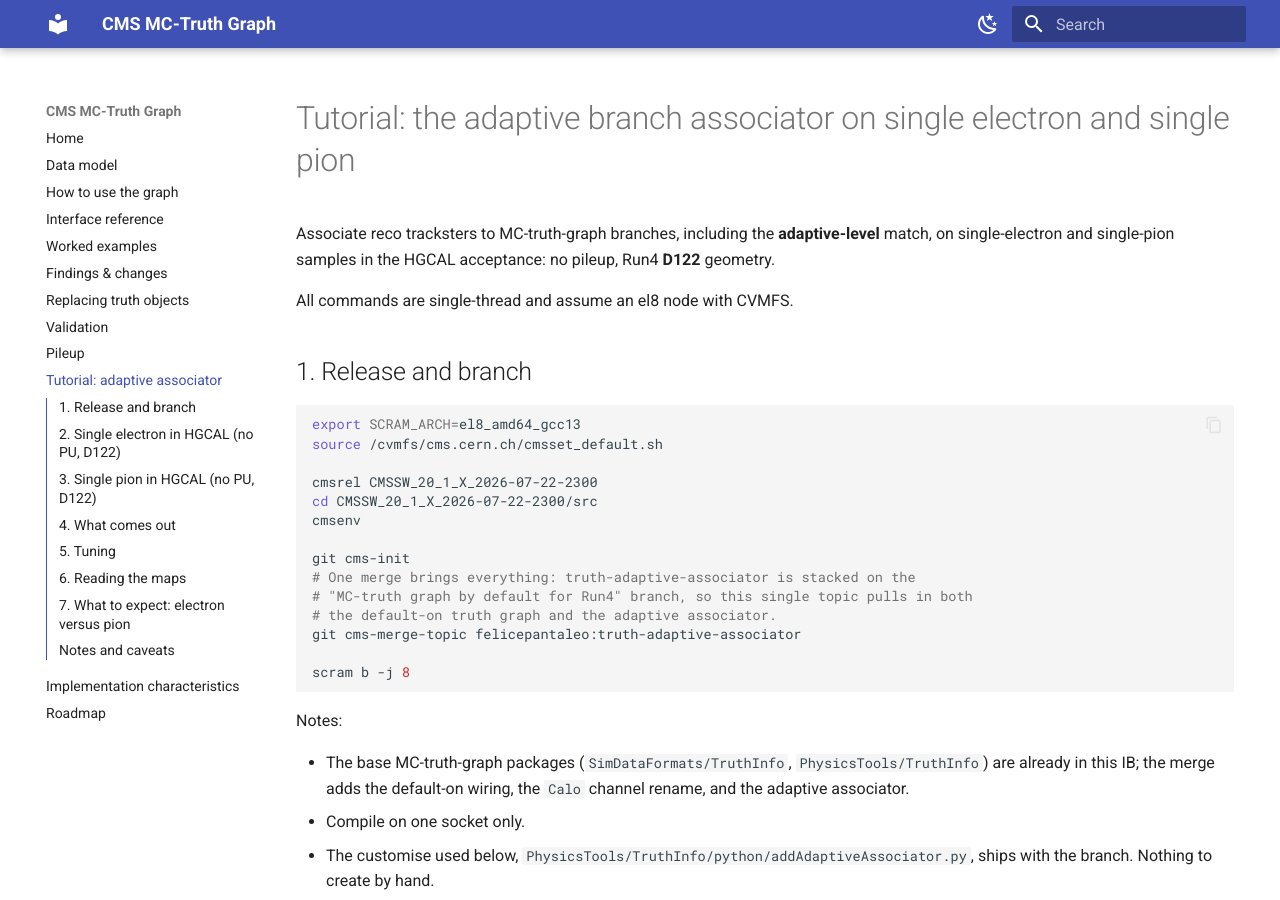
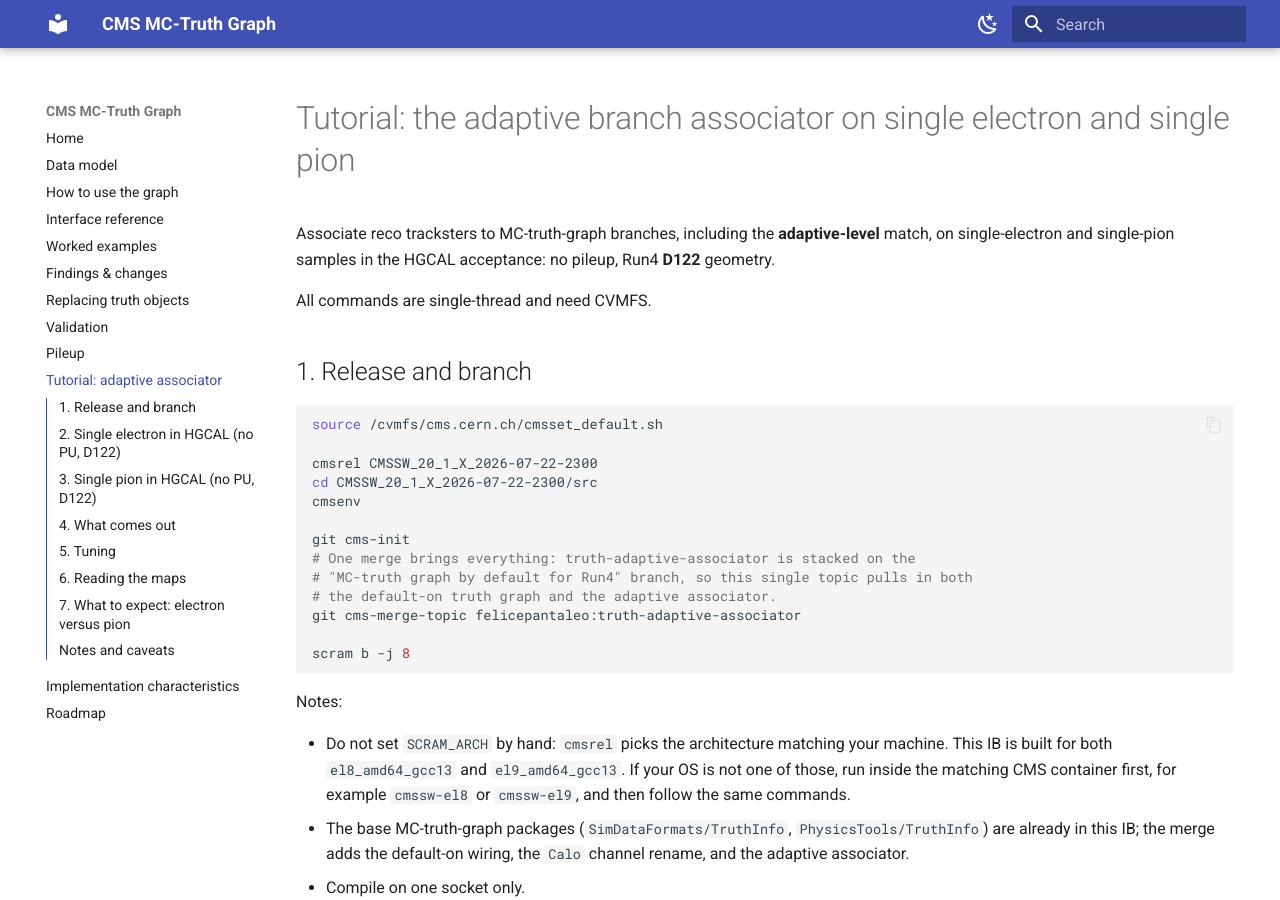
Before and after one commit to felicepantaleo/cms-truth-docs, an MkDocs documentation site: the page built from docs/adaptive-associator.md, in a window 1280 px wide and 900 px high. Built offline with MkDocs 1.6.1 and Material for MkDocs 9.7.7, drawn with Linux system fonts in a browser that asks for light colours.

Commit message:
docs: do not hardcode SCRAM_ARCH in the adaptive-associator tutorial

````diff
--- a/docs/adaptive-associator.md
+++ b/docs/adaptive-associator.md
@@ -4,12 +4,11 @@ Associate reco tracksters to MC-truth-graph branches, including the **adaptive-l
 match, on single-electron and single-pion samples in the HGCAL acceptance: no pileup,
 Run4 **D122** geometry.
 
-All commands are single-thread and assume an el8 node with CVMFS.
+All commands are single-thread and need CVMFS.
 
 ## 1. Release and branch
 
 ```bash
-export SCRAM_ARCH=el8_amd64_gcc13
 source /cvmfs/cms.cern.ch/cmsset_default.sh
 
 cmsrel CMSSW_20_1_X_2026-07-22-2300
@@ -27,6 +26,10 @@ scram b -j 8
 
 Notes:
 
+- Do not set `SCRAM_ARCH` by hand: `cmsrel` picks the architecture matching your
+  machine. This IB is built for both `el8_amd64_gcc13` and `el9_amd64_gcc13`. If your OS
+  is not one of those, run inside the matching CMS container first, for example
+  `cmssw-el8` or `cmssw-el9`, and then follow the same commands.
 - The base MC-truth-graph packages (`SimDataFormats/TruthInfo`, `PhysicsTools/TruthInfo`)
   are already in this IB; the merge adds the default-on wiring, the `Calo` channel
   rename, and the adaptive associator.
````
